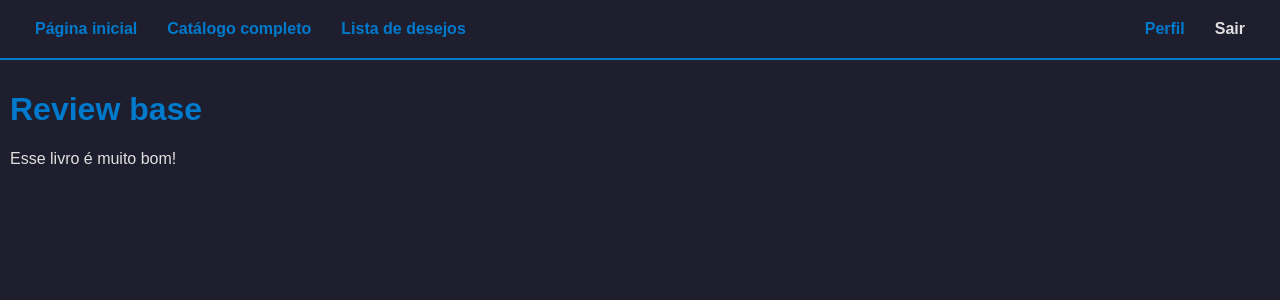
After one commit to Gugonunes/bookCatalog, a Django app: template reviews/templates/reviews/index.html in a window 1280 px wide. The commit adds this page. Shown: the top 300 px of the page. Run offline with Django 5.2, Linux system fonts and the light colour scheme; the template is opened without the code that fills it, so the values that code supplies are empty.

Commit message:
feat(templates): fixed templates folder

```diff
--- /dev/null
+++ b/reviews/templates/reviews/index.html
@@ -0,0 +1,11 @@
+{% extends 'base.html' %}
+
+{% block title %}
+Review base
+{% endblock title %}
+
+{% block content%}
+<p>
+    Esse livro é muito bom!
+</p>
+{% endblock content %}
--- a/templates/base.html
+++ b/templates/base.html
@@ -9,10 +9,10 @@
 <body>
     <nav>
         <ul>
-            <li>Página inicial</li>
-            <li>Catálogo completo</li>
-            <li>Lista de desejos</li>
-            <li>Perfil</li>
+            <li><a href="/">Página inicial </a></li>
+            <li><a href="/books">Catálogo completo</a></li>
+            <li><a href="/wishlist">Lista de desejos</a></li>
+            <li><a href="/user">Perfil</a></li>
             <li>Sair</li>
         </ul>
     </nav>
```
Also changed, not shown: users/templates/users/index.html (added, +11 -0 lines), wishlist/templates/wishlist/index.html (added, +11 -0 lines), books/templates/books/index.html (renamed from books/templates/index.html).
